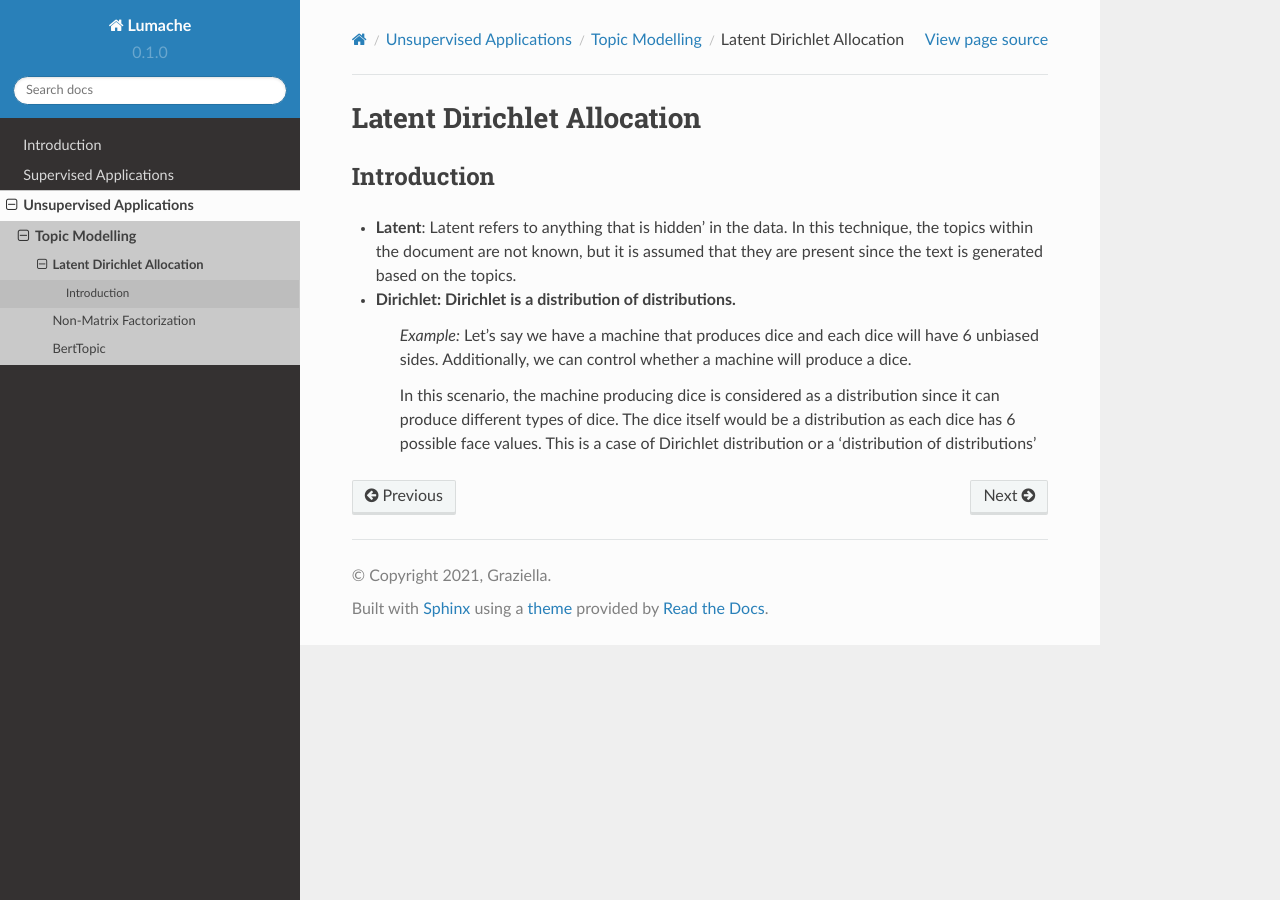
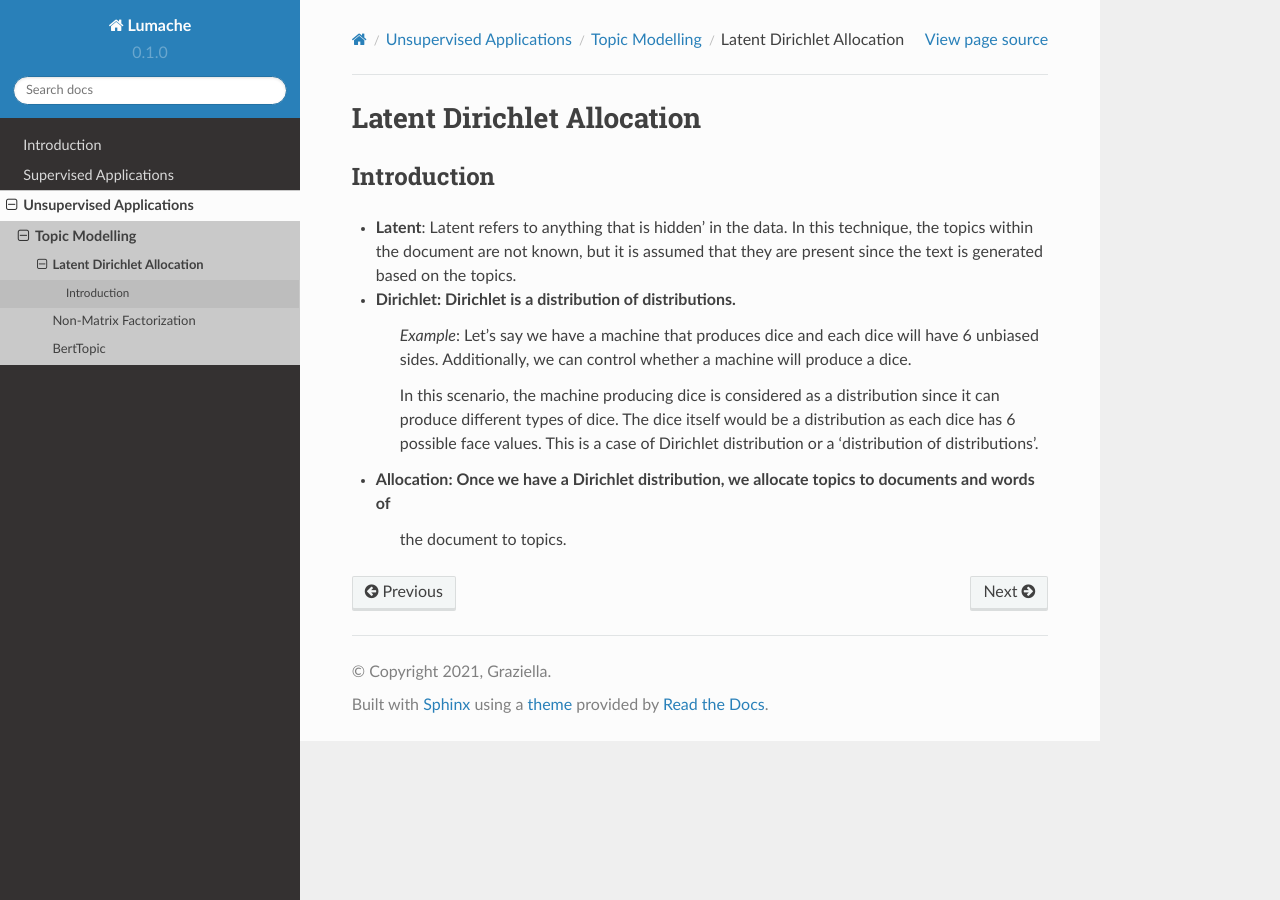
Before and after one commit to Aish2334/NLP-Technical-Documentation, a Sphinx documentation site: the page built from docs/source/unsupervised_applications/topic_modelling/latent_dirichlet_allocation.rst, in a window 1280 px wide. Built offline with Sphinx 7.4.7 and the Read the Docs theme 2.0.0, drawn with Linux system fonts in a browser that asks for light colours; pages that are not in the unit, such as notebooks, are missing from menus.

Commit message:
Updated def of LDA

```diff
--- a/docs/source/unsupervised_applications/topic_modelling/latent_dirichlet_allocation.rst
+++ b/docs/source/unsupervised_applications/topic_modelling/latent_dirichlet_allocation.rst
@@ -10,7 +10,10 @@ _____________
 
 
 * **Dirichlet**: Dirichlet is a distribution of distributions.
-		  *Example:*
-		  Let's say we have a machine that produces dice and each dice will have 6 unbiased sides. Additionally, we can control whether a machine will produce a dice.
+		*Example*:
+		Let's say we have a machine that produces dice and each dice will have 6 unbiased sides. Additionally, we can control whether a machine will produce a dice.
 
-		  In this scenario, the machine producing dice is considered as a distribution since it can produce different types of dice. The dice itself would be a distribution as each dice has 6 possible face values. This is a case of Dirichlet distribution or a 'distribution of distributions'
+		In this scenario, the machine producing dice is considered as a distribution since it can produce different types of dice. The dice itself would be a distribution as each dice has 6 possible face values. This is a case of Dirichlet distribution or a 'distribution of distributions'.
+
+* **Allocation**: Once we have a Dirichlet distribution, we allocate topics to documents and words of
+                  the document to topics.
```
